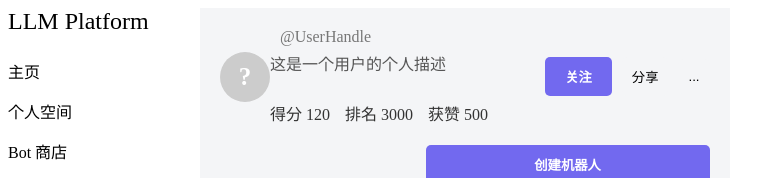
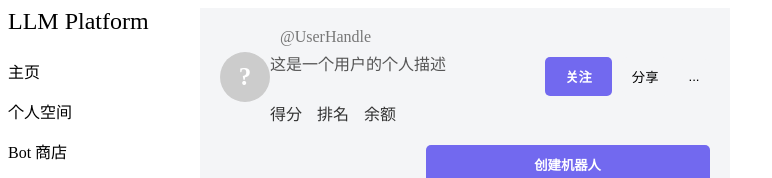
Before and after one commit to tao1122334/LLM_Platform_Frontend, a Vue app: page /OthersPage in a window 1280 px wide. Shown: the top 178 px of the page, without its empty margins (0-772 px from the left). Built offline with nearby package versions, Linux system fonts and the light colour scheme; no server answers.

Commit message:
用户信息显示调整

```diff
--- a/src/views/PersonalPage.vue
+++ b/src/views/PersonalPage.vue
@@ -15,11 +15,11 @@
             <span v-if="userHandle" :style="userHandleStyles">{{ userHandle }}</span>
           </div>
           <p v-if="userDescription" :style="userDescriptionStyles">{{ userDescription }}</p>
-          <div v-if="followingCount !== null && followerCount !== null && likeCount !== null" class="user-stats"
+          <div class="user-stats"
                :style="userStatsStyles">
             <span :style="statStyles">得分 {{ followingCount }}</span>
             <span :style="statStyles">排名 {{ followerCount }}</span>
-            <span :style="statStyles">获赞 {{ likeCount }}</span>
+            <span :style="statStyles">余额 {{ likeCount }}</span>
           </div>
         </div>
       </div>
@@ -139,18 +139,7 @@ export default {
       type: String,
       default: ''
     },
-    followingCount: {
-      type: Number,
-      default: null
-    },
-    followerCount: {
-      type: Number,
-      default: null
-    },
-    likeCount: {
-      type: Number,
-      default: null
-    },
+
     followButtonText: {
       type: String,
       default: ''
@@ -456,6 +445,9 @@ export default {
   data() {
     return {
       botData: null,
+      followingCount:null,
+      followerCount:null,
+      likeCount:null,
       // 控制弹窗的显示与隐藏
       isModalVisible: false,
       // 表单数据
@@ -599,6 +591,9 @@ export default {
         await this.$get('get_user_msg', {id:this.$route.query.creator_id}, 'userData',);
       console.log(this.userData)
       this.userName = this.userData.user_dict.username
+      this.followingCount = this.userData.user_given_rating
+      this.followerCount = this.userData.user_rating
+      this.likeCount = this.userData.user_dict.balance
         //这里需要对传回来的个人信息结构进行分析,处理this.userData
       } catch (error) {
         console.error('Error fetching user data: ', error);
```
